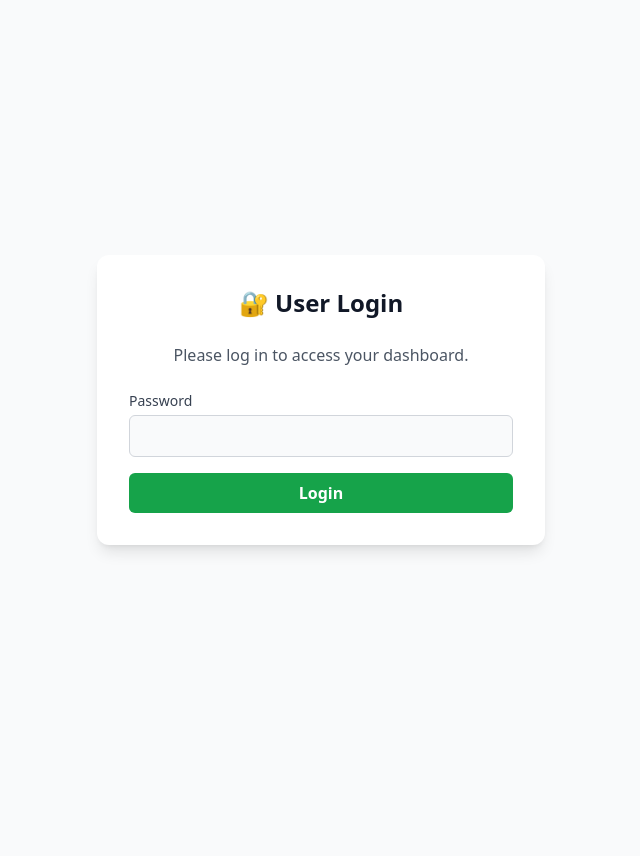
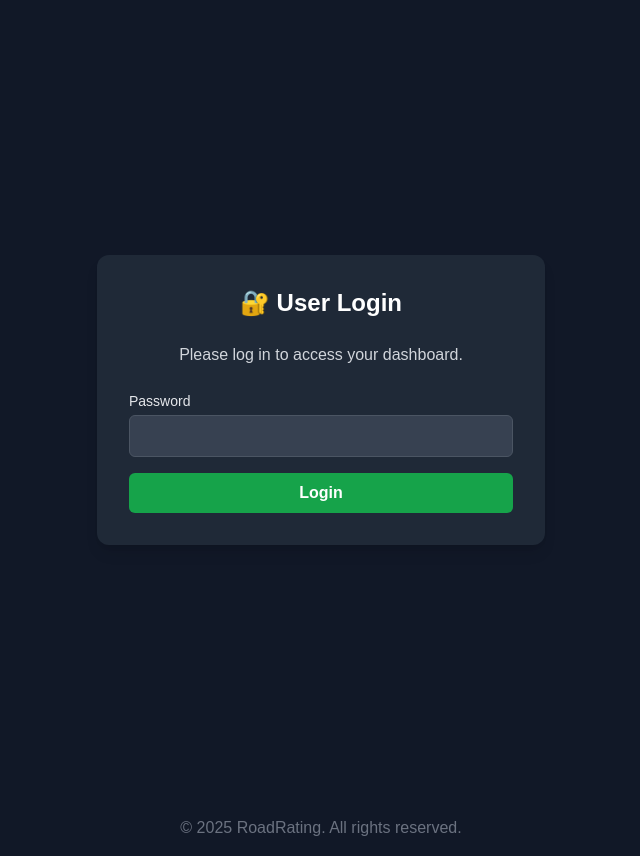
Before and after one commit to gargshi/road_rating_bk, a Django app: page /login/ in a window 1280 px wide. Shown: the whole page, without its empty margins (319-959 px from the left). Before the commit the page ends 552 px from the top, so only its background shows below. Run offline with Django 5.2, Linux system fonts and the light colour scheme; some libraries are stand-ins or nearby versions.

Commit message:
template-inheritance-v1d

```diff
--- a/users_app/templates/users_app/base.html
+++ b/users_app/templates/users_app/base.html
@@ -26,7 +26,7 @@
 		{% endblock %}
 
 		<!-- Footer -->
-		<footer class="text-center text-gray-500 py-4">
+		<footer class="text-center text-gray-500 py-4 bg-gray-100 dark:bg-gray-900">
 			© 2025 RoadRating. All rights reserved.
 			<br>
 		</footer>
--- a/users_app/templates/users_app/login.html
+++ b/users_app/templates/users_app/login.html
@@ -1,12 +1,9 @@
-<!DOCTYPE html>
-<html lang="en">
-	<head>
-		<title>User Dashboard - Login</title>
-		<meta charset="UTF-8">
-		<meta name="viewport" content="width=device-width, initial-scale=1.0">
-		<script src="https://cdn.tailwindcss.com"></script>
-	</head>
-	<body class="min-h-screen flex items-center justify-center bg-gray-50 dark:bg-gray-900">
+{% extends 'users_app/base.html' %}
+
+{% block title %}Login{% endblock %}
+
+{% block content %}
+	<div class="min-h-screen flex items-center justify-center bg-gray-50 dark:bg-gray-900">
 		<div class="w-full max-w-md bg-white dark:bg-gray-800 shadow-lg rounded-xl p-8 space-y-6">
 			<h1 class="text-2xl font-bold text-gray-900 dark:text-white text-center">🔐 User Login</h1>
 
@@ -39,5 +36,5 @@
 				</div>
 			</form>
 		</div>
-	</body>
-</html>
+	</div>
+{% endblock %}
```
